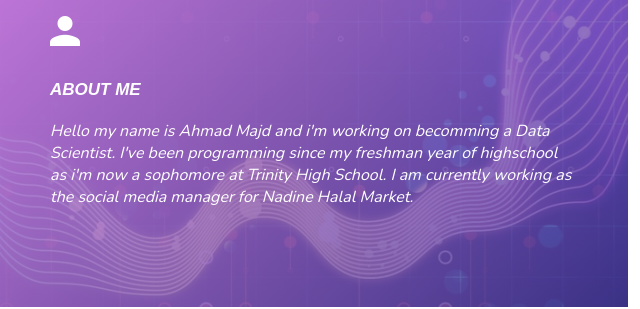
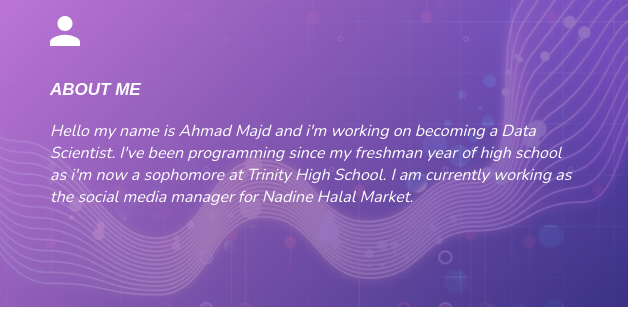
Before and after one commit to almondz17/portfolio, a plain HTML site: page index.html in a window 1280 px wide. Shown: the part 1177-1486 px from the top of the page, 0-640 px from the left. Drawn offline with nearby package versions, Linux system fonts and the light colour scheme; no server answers; a web font is replaced by a local one.

Commit message:
fixed grammar mistakes

```diff
--- a/index.html
+++ b/index.html
@@ -93,7 +93,7 @@
                         <div class="activities-grid-item about-me" id="AB">
                             <i class="icon ion-md-person">
                                 <h1 id="AB">About Me</h1>
-                                <p>Hello my name is Ahmad Majd and i'm working on becomming a Data Scientist. I've been programming since my freshman year of highschool as i'm now a sophomore at Trinity High School.
+                                <p>Hello my name is Ahmad Majd and i'm working on becoming a Data Scientist. I've been programming since my freshman year of high school as i'm now a sophomore at Trinity High School.
                                 I am currently working as the social media manager for Nadine Halal Market.</p>
                             </i>
                         </div>
```
